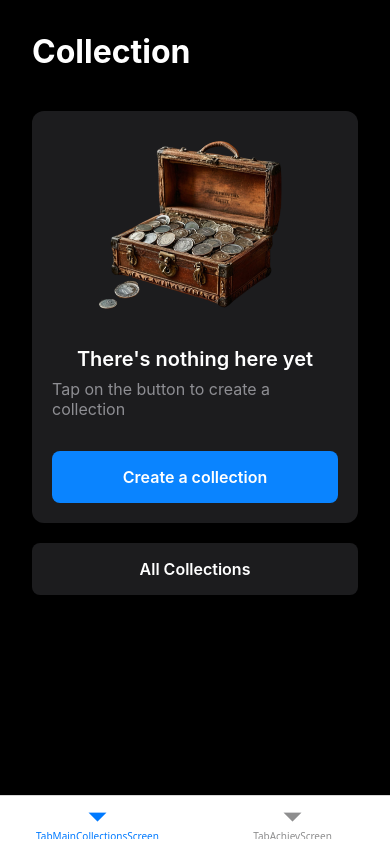
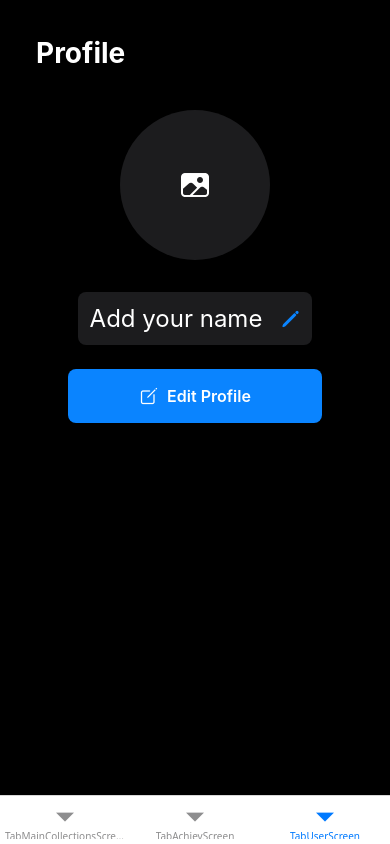
Before and after one commit to Vachek-hooves/Strike, a React Native app: screen /TabUserScreen in a window 390 px wide. Built offline with nearby package versions, Linux system fonts and the light colour scheme.

Commit message:
update TabUserScreen

```diff
--- a/TabNavigation/TabContainer.js
+++ b/TabNavigation/TabContainer.js
@@ -1,8 +1,8 @@
 import {createBottomTabNavigator} from '@react-navigation/bottom-tabs';
 import {
   TabAchievScreen,
-  TabCreateCollection,
   TabMainCollectionsScreen,
+  TabUserScreen,
 } from '../screen/tab';
 const Tab = createBottomTabNavigator();
 
@@ -13,8 +13,8 @@ const TabContainer = () => {
         name="TabMainCollectionsScreen"
         component={TabMainCollectionsScreen}
       />
-      {/* <Tab.Screen name="TabCreateCollection" component={TabCreateCollection} /> */}
       <Tab.Screen name="TabAchievScreen" component={TabAchievScreen} />
+      <Tab.Screen name="TabUserScreen" component={TabUserScreen} />
     </Tab.Navigator>
   );
 };
--- a/components/ui/ImagePicker.js
+++ b/components/ui/ImagePicker.js
@@ -1,10 +1,14 @@
-import { StyleSheet, Text, View, TouchableOpacity,Image } from 'react-native'
+import { StyleSheet, Text, View, TouchableOpacity, Image } from 'react-native'
 import Icon from 'react-native-vector-icons/Ionicons';
 import * as ImagePicker from 'react-native-image-picker';
-import { useState,useEffect} from 'react';
+import { useState, useEffect } from 'react';
 
-const CustomImagePicker = ({onImageSelected}) => {
-    const [image, setImage] = useState(null);
+const CustomImagePicker = ({ onImageSelected, initialImage }) => {
+    const [image, setImage] = useState(initialImage);
+
+    useEffect(() => {
+        setImage(initialImage);
+    }, [initialImage]);
 
     useEffect(() => {
         onImageSelected(image);
@@ -20,22 +24,24 @@ const CustomImagePicker = ({onImageSelected}) => {
     };
 
     const handleImagePicker = () => {
-    ImagePicker.launchImageLibrary(options,response=>{
-        if(response.didCancel){
+        ImagePicker.launchImageLibrary(options, response => {
+            if (response.didCancel) {
                 console.log('User cancelled image picker');
-        }else if(response.error){
+            } else if (response.error) {
                 console.log('ImagePicker Error: ', response.error);
-        }else{
+            } else {
                 const source = { uri: response.assets[0].uri };
                 setImage(source);
-            // onImageSelected(source);
             }
         });
     }
 
     return (
         <TouchableOpacity style={styles.imagePicker} onPress={handleImagePicker}>
-        {image ? <Image source={image} style={styles.image} /> : <Icon name="image" size={32} color="#FFFFFF" />}
+            {image ?
+                <Image source={image} style={styles.image} /> :
+                <Icon name="image" size={32} color="#FFFFFF" />
+            }
         </TouchableOpacity>
     )
 }
@@ -44,7 +50,6 @@ export default CustomImagePicker
 
 const styles = StyleSheet.create({
     imagePicker: {
-        // padding: 10,
         borderRadius: 75,
         backgroundColor: '#1C1C1E',
         width: 150,
@@ -52,12 +57,12 @@ const styles = StyleSheet.create({
         justifyContent: 'center',
         alignItems: 'center',
         alignSelf: 'center',
-        margin:20
+        margin: 20,
+        overflow: 'hidden',
     },
     image: {
-        width: 150,
-        height: 150,
+        width: '100%',
+        height: '100%',
         borderRadius: 75,
     }
-
 })
--- /dev/null
+++ b/screen/tab/TabUserScreen.js
@@ -0,0 +1,192 @@
+import { StyleSheet, Text, View, TextInput, TouchableOpacity, Alert } from 'react-native'
+import React, { useState, useEffect } from 'react'
+import TabLayou from '../../components/layout/TabLayou'
+import CustomImagePicker from '../../components/ui/ImagePicker'
+import AsyncStorage from '@react-native-async-storage/async-storage';
+import Icon from 'react-native-vector-icons/Ionicons';
+
+const TabUserScreen = () => {
+  const [userName, setUserName] = useState('');
+  const [userImage, setUserImage] = useState(null);
+  const [isEditing, setIsEditing] = useState(false);
+
+  useEffect(() => {
+    loadUserData();
+  }, []);
+
+  const loadUserData = async () => {
+    try {
+      const savedName = await AsyncStorage.getItem('userName');
+      const savedImage = await AsyncStorage.getItem('userImage');
+
+      if (savedName) setUserName(savedName);
+      if (savedImage) setUserImage(JSON.parse(savedImage));
+    } catch (error) {
+      console.error('Error loading user data:', error);
+    }
+  };
+
+  const handleImageSelected = (image) => {
+    setUserImage(image);
+  };
+
+  const handleSave = async () => {
+    try {
+      if (!userName.trim()) {
+        Alert.alert('Error', 'Please enter your name');
+        return;
+      }
+
+      await AsyncStorage.setItem('userName', userName);
+      if (userImage) {
+        await AsyncStorage.setItem('userImage', JSON.stringify(userImage));
+      }
+
+      setIsEditing(false);
+      Alert.alert('Success', 'Profile updated successfully!');
+    } catch (error) {
+      console.error('Error saving user data:', error);
+      Alert.alert('Error', 'Failed to save profile data');
+    }
+  };
+
+  return (
+    <TabLayou>
+      <View style={styles.container}>
+        <Text style={styles.title}>Profile</Text>
+
+        <View style={styles.profileContainer}>
+          <CustomImagePicker
+            onImageSelected={handleImageSelected}
+            initialImage={userImage}
+          />
+
+          {isEditing ? (
+            <View style={styles.editContainer}>
+              <View style={styles.inputContainer}>
+                <TextInput
+                  style={styles.input}
+                  placeholder="Enter your name"
+                  placeholderTextColor="#666"
+                  value={userName}
+                  onChangeText={setUserName}
+                />
+                <Icon name="pencil" size={20} color="#666" style={styles.inputIcon} />
+              </View>
+              <TouchableOpacity
+                style={styles.saveButton}
+                onPress={handleSave}
+              >
+                <Text style={styles.buttonText}>Save</Text>
+              </TouchableOpacity>
+            </View>
+          ) : (
+            <View style={styles.displayContainer}>
+              <TouchableOpacity
+                style={styles.nameContainer}
+                onPress={() => setIsEditing(true)}
+              >
+                <Text style={styles.userName}>{userName || 'Add your name'}</Text>
+                <Icon name="pencil" size={20} color="#0A84FF" style={styles.editIcon} />
+              </TouchableOpacity>
+              <TouchableOpacity
+                style={styles.editButton}
+                onPress={() => setIsEditing(true)}
+              >
+                <Icon name="create-outline" size={20} color="#FFFFFF" style={styles.buttonIcon} />
+                <Text style={styles.buttonText}>Edit Profile</Text>
+              </TouchableOpacity>
+            </View>
+          )}
+        </View>
+      </View>
+    </TabLayou>
+  )
+}
+
+export default TabUserScreen
+
+const styles = StyleSheet.create({
+  container: {
+    flex: 1,
+    padding: 20,
+  },
+  title: {
+    fontSize: 28,
+    fontWeight: 'bold',
+    color: '#FFFFFF',
+    marginBottom: 20,
+  },
+  profileContainer: {
+    alignItems: 'center',
+  },
+  editContainer: {
+    width: '100%',
+    alignItems: 'center',
+  },
+  displayContainer: {
+    width: '100%',
+    alignItems: 'center',
+  },
+  inputContainer: {
+    width: '80%',
+    position: 'relative',
+    marginVertical: 12,
+  },
+  input: {
+    backgroundColor: '#1C1C1E',
+    padding: 15,
+    paddingRight: 40, // Make room for the icon
+    borderRadius: 8,
+    color: '#FFFFFF',
+    borderWidth: 1,
+    borderColor: '#333',
+  },
+  inputIcon: {
+    position: 'absolute',
+    right: 15,
+    top: '50%',
+    transform: [{translateY: -10}],
+  },
+  nameContainer: {
+    flexDirection: 'row',
+    alignItems: 'center',
+    backgroundColor: '#1C1C1E',
+    padding: 12,
+    borderRadius: 8,
+    marginVertical: 12,
+  },
+  userName: {
+    fontSize: 24,
+    color: '#FFFFFF',
+    marginRight: 10,
+  },
+  editIcon: {
+    marginLeft: 8,
+  },
+  editButton: {
+    backgroundColor: '#0A84FF',
+    padding: 16,
+    borderRadius: 8,
+    width: '80%',
+    alignItems: 'center',
+    marginTop: 12,
+    flexDirection: 'row',
+    justifyContent: 'center',
+  },
+  buttonIcon: {
+    marginRight: 8,
+  },
+  buttonText: {
+    color: '#FFFFFF',
+    fontSize: 16,
+    fontWeight: '600',
+  },
+  saveButton: {
+    backgroundColor: '#0A84FF',
+    padding: 16,
+    borderRadius: 8,
+    width: '80%',
+    alignItems: 'center',
+  },
+})
--- a/screen/tab/index.js
+++ b/screen/tab/index.js
@@ -1,4 +1,10 @@
 import TabCreateCollection from './TabCreateCollection';
 import TabMainCollectionsScreen from './TabMainCollectionsScreen';
 import TabAchievScreen from './TabAchievScreen';
-export {TabCreateCollection, TabMainCollectionsScreen, TabAchievScreen};
+import TabUserScreen from './TabUserScreen';
+export {
+  TabCreateCollection,
+  TabMainCollectionsScreen,
+  TabAchievScreen,
+  TabUserScreen,
+};
```
Lines whose indentation alone changed are shown as unchanged.
